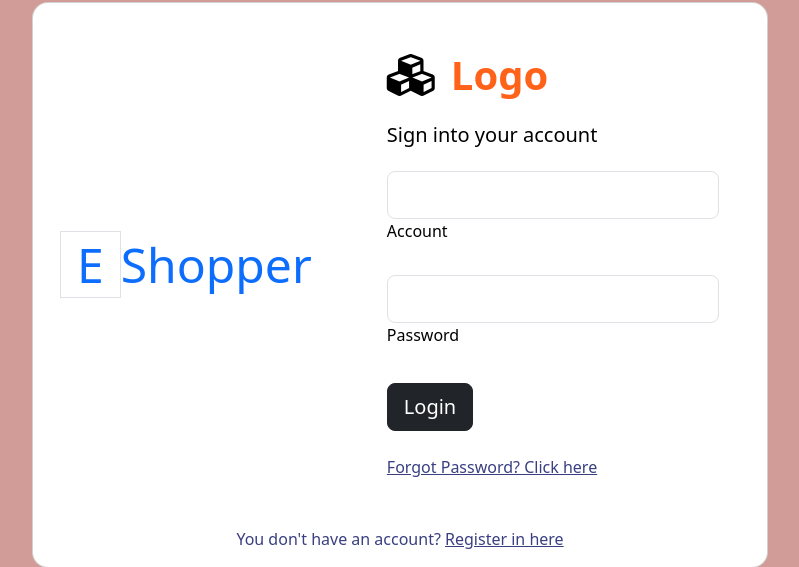
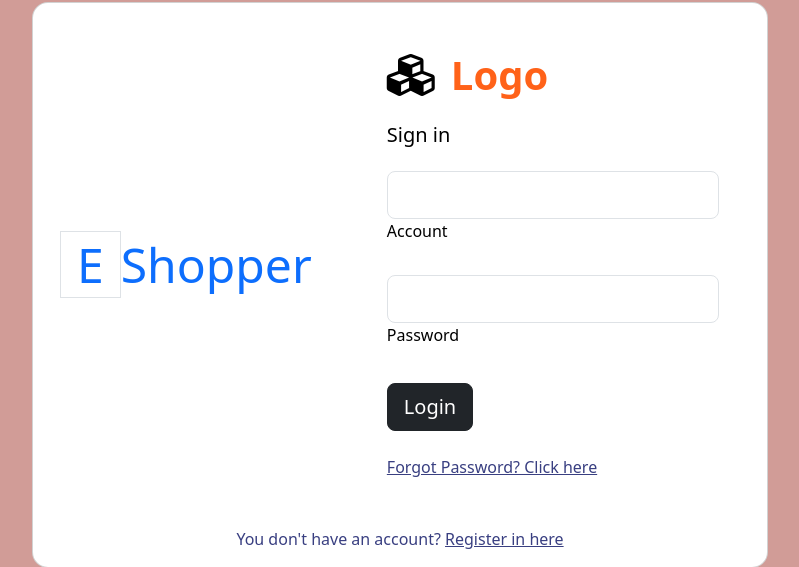
Before and after one commit to dien92457/dtdm, a PHP site: page /clothingstore/login.php in a window 1280 px wide. Shown: the part 115-682 px from the top of the page, without its empty margins (240-1039 px from the left). Run offline with PHP 8.4, Linux system fonts and the light colour scheme.

Commit message:
Update login.php

```diff
--- a/login.php
+++ b/login.php
@@ -96,7 +96,7 @@ session_start();
                                             <i class="fas fa-cubes fa-3x me-3"></i>
                                             <span class="h1 fw-bold mb-0 logo">Logo</span>
                                         </div>
-                                        <h5 class="fw-normal mb-4">Sign into your account</h5>
+                                        <h5 class="fw-normal mb-4">Sign in</h5>
                                         <div class="form-outline mb-4">
                                             <input type="text" id="username" name="username" class="form-control form-control-lg" />
                                             <label class="form-label" for="form2Example17">Account</label>
```
